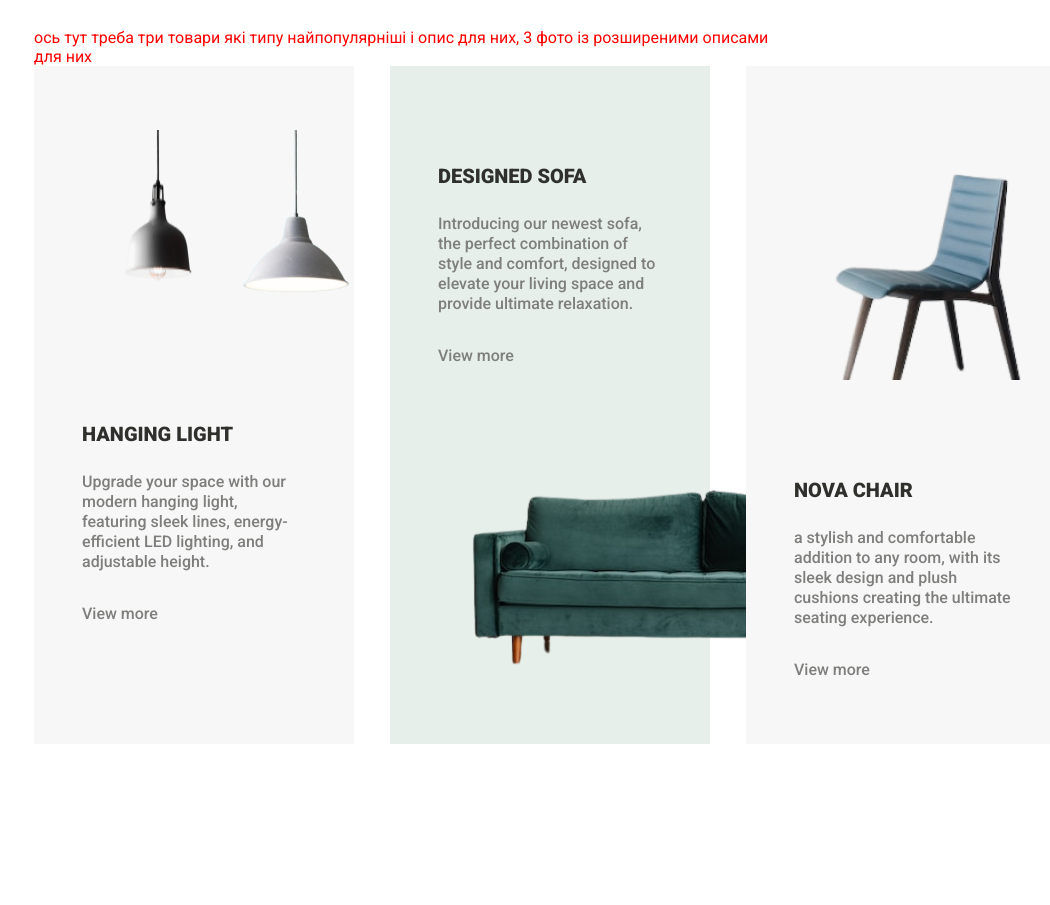
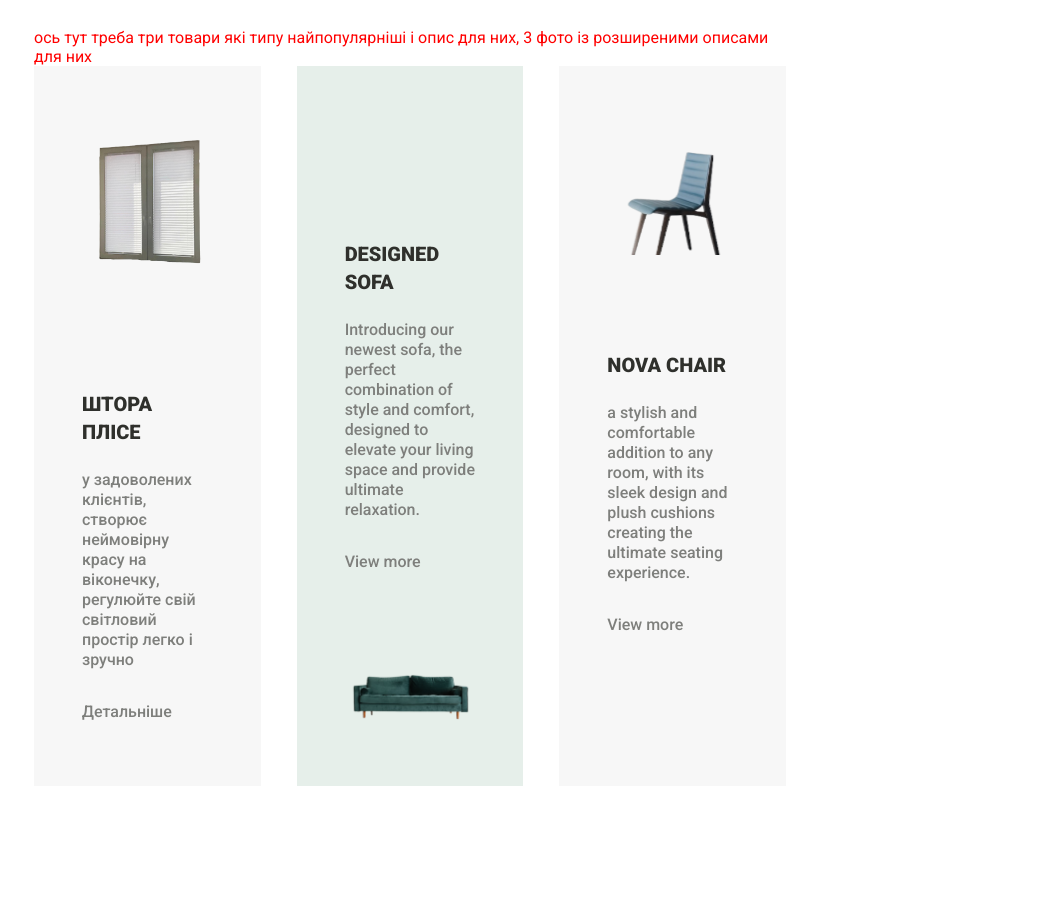
Before and after one commit to dlubenchenko/shtora_dekora, a plain HTML site: page index.html in a window 1280 px wide. Shown: the part 840-1745 px from the top of the page, without its empty margins (230-1280 px from the left). Drawn offline with Linux system fonts and the light colour scheme.

Commit message:
featured + why + popular

```diff
--- a/css/style.scss
+++ b/css/style.scss
@@ -148,7 +148,9 @@ body {
     &__img {
         display: flex;
     }
-    &__img-img {}
+    &__img-img {
+        width: 100%;
+    }
     &__content {}
 }
 .block {
--- a/index.html
+++ b/index.html
@@ -67,13 +67,12 @@
                     <div class="popular__block block">
                         <div class="block__popular-item">
                             <div class="popular__img">
-                                <img src="./img/popular/Homepage/Img_2.png" alt="" class="popular__img-img">
-                                <img src="./img/popular/Homepage/Img-1.png" alt="" class="popular__img-img">
+                                <img src="./img/375174997_165586349905433_2480385352269643017_n (1).png" alt="" class="popular__img-img">
                             </div>
                             <div class="popular__content">
-                                <div class="block__popular-header">HANGING LIGHT</div>
-                                <div class="block__popular-text">Upgrade your space with our modern hanging light, featuring sleek lines, energy-efficient LED lighting, and adjustable height.</div>
-                                <a href="#" class="block__popular-link">View more</a>
+                                <div class="block__popular-header">ШТОРА ПЛІСЕ</div>
+                                <div class="block__popular-text">у задоволених клієнтів, створює неймовірну красу на віконечку, регулюйте свій світловий простір легко і зручно</div>
+                                <a href="#" class="block__popular-link">Детальніше</a>
                             </div>
                         </div>
                         <div class="block__popular-item block__popular-active">
```
Also changed, not shown: css/style.css, img/369719626_156434520820616_6986752969646410368_n.jpg (added), img/375174997_165586349905433_2480385352269643017_n (1).png (added), img/375174997_165586349905433_2480385352269643017_n.jpg (added), img/375174997_165586349905433_2480385352269643017_n.png (added), 1 other file.
